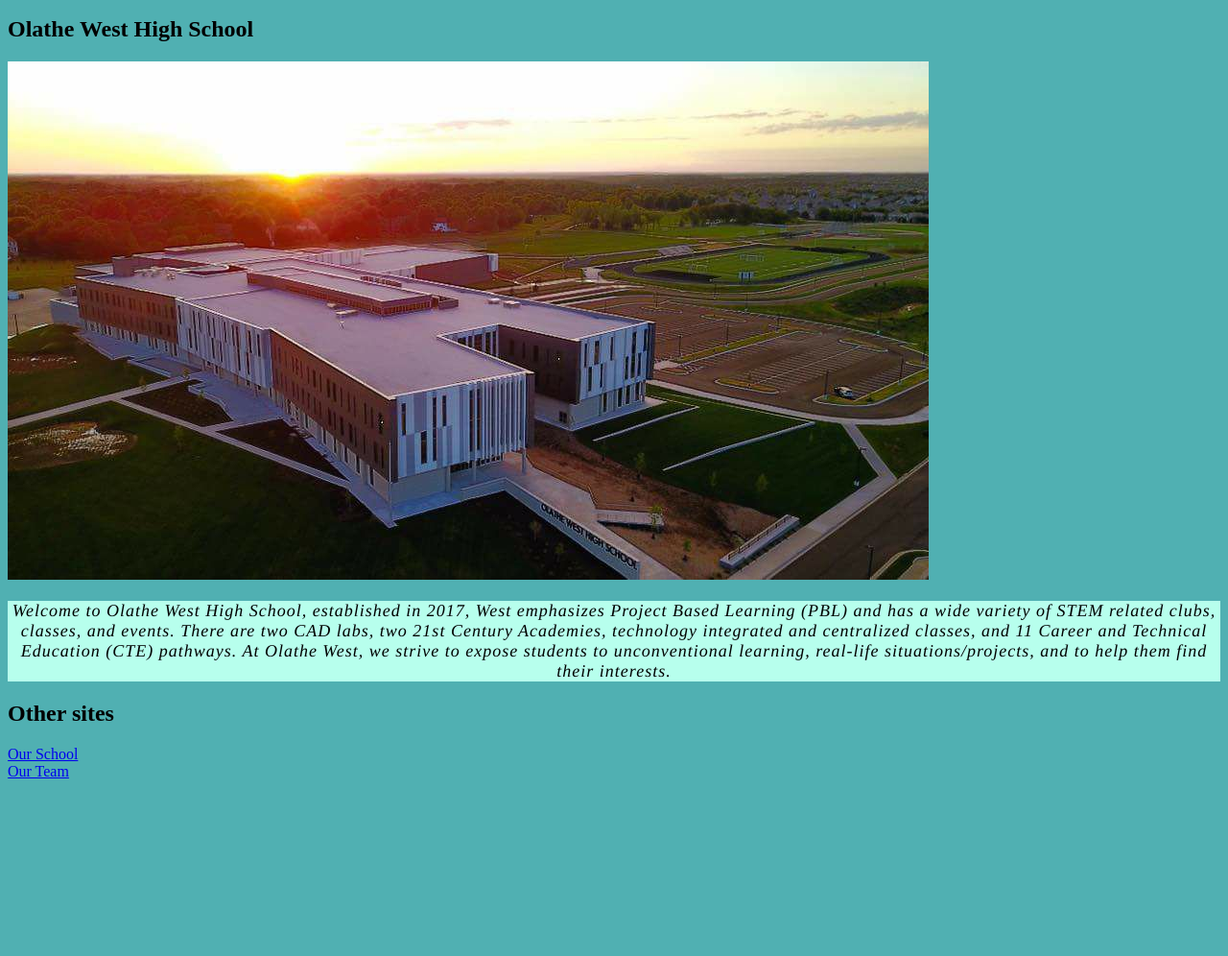
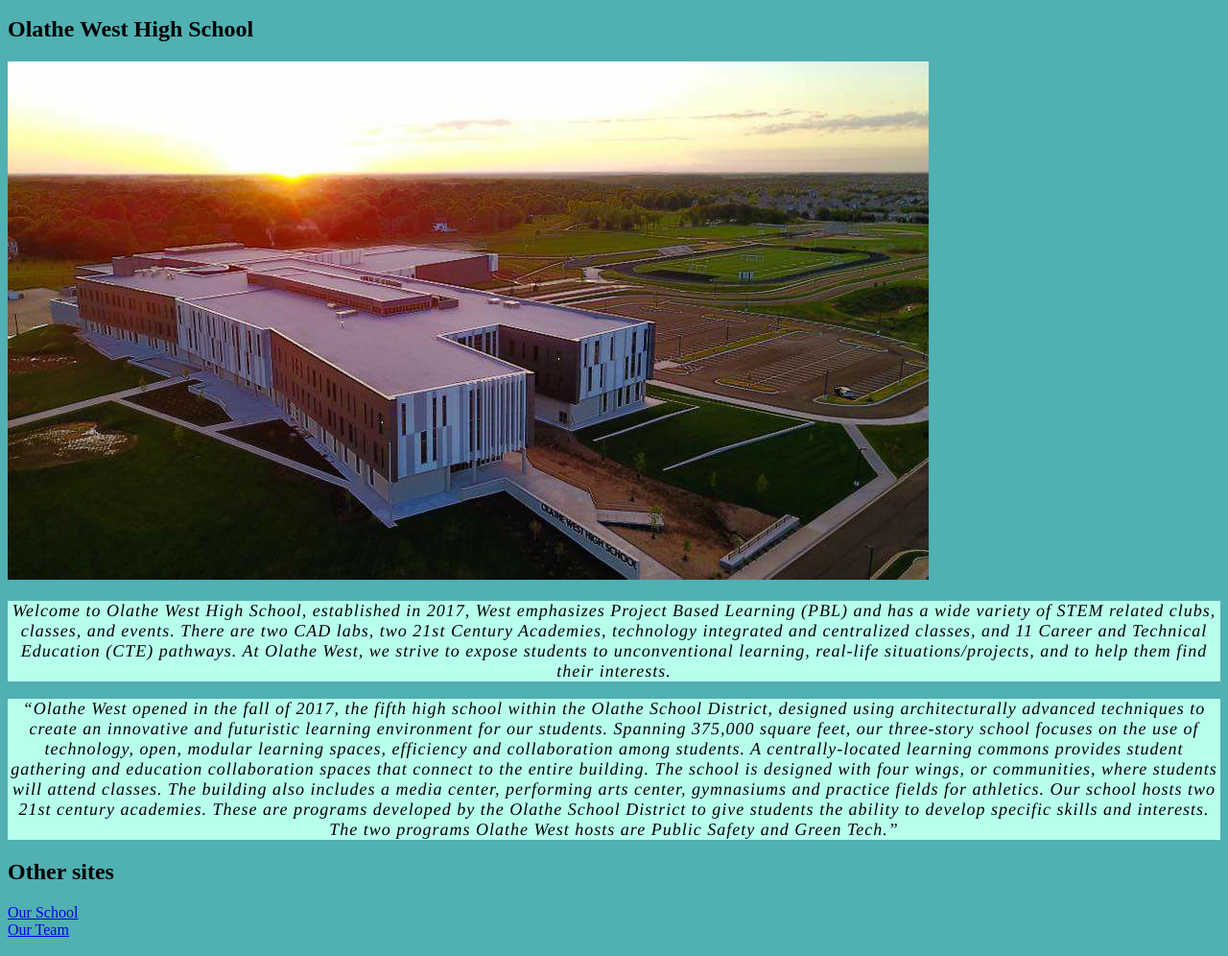
Before and after one commit to underwateruniverse/ow, a plain HTML site: page index.html in a window 1280 px wide. Shown: the part 104-1100 px from the top of the page at 96% size. Before the commit the page ends 935 px from the top, so only its background shows below. Drawn offline with Linux system fonts and the light colour scheme.

Commit message:
Update index.html

```diff
--- a/index.html
+++ b/index.html
@@ -27,6 +27,9 @@ p {text-align:center;font-family:Times, serif;font-size:18px;font-style:italic;f
 
   <p>Welcome to Olathe West High School, established in 2017, West emphasizes Project Based Learning (PBL) and has a wide variety of STEM related clubs, classes, and events. There are two CAD labs, two 21st Century Academies, technology integrated and centralized classes, and 11 Career and Technical Education (CTE) pathways. At Olathe West, we strive to expose students to unconventional learning, real-life situations/projects, and to help them find their interests.
 </p>
+ <p>“Olathe West opened in the fall of 2017, the fifth high school within the Olathe School District, designed using architecturally advanced techniques to create an innovative and futuristic learning environment for our students.  Spanning 375,000 square feet, our three-story school focuses on the use of technology, open, modular learning spaces, efficiency and collaboration among students.  A centrally-located learning commons provides student gathering and education collaboration spaces that connect to the entire building.  The school is designed with four wings, or communities, where students will attend classes.  The building also includes a media center, performing arts center, gymnasiums and practice fields for athletics.
+Our school hosts two 21st century academies. These are programs developed by the Olathe School District to give students the ability to develop specific skills and interests. The two programs Olathe West hosts are Public Safety and Green Tech.”
+ </p>
 </main>
 </html>
 
```
